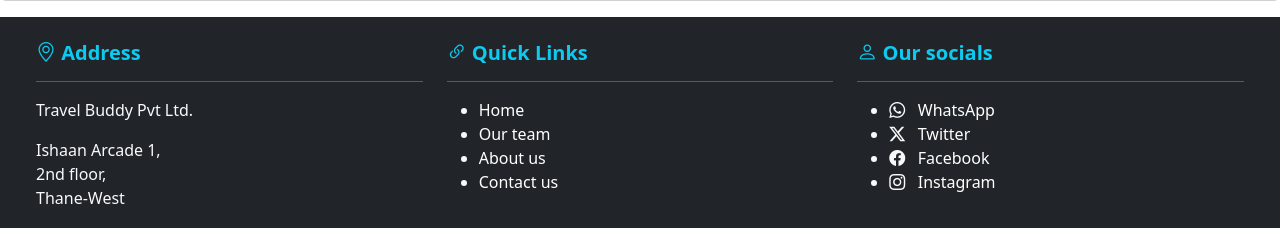
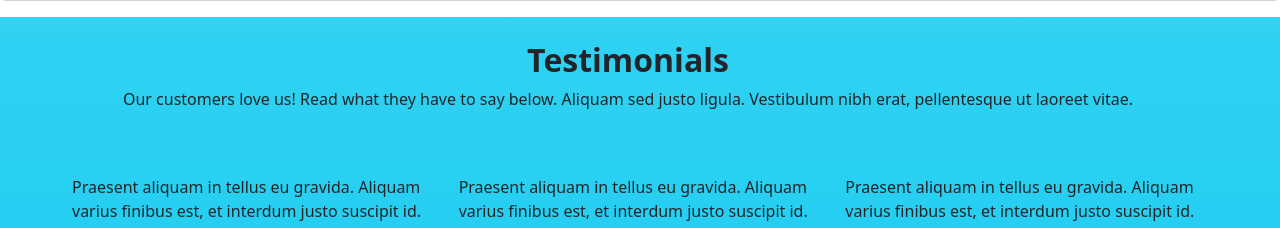
Before and after one commit to imAshutoshGupta/Travel_Agency, a Django app: page / in a window 1280 px wide. Shown: the part 3108-3336 px from the top of the page. Run offline with Django 4.2, Linux system fonts and the light colour scheme; some libraries are stand-ins or nearby versions.

Commit message:
landing page completed

```diff
--- a/Travel_Project/templates/landing/index.html
+++ b/Travel_Project/templates/landing/index.html
@@ -250,8 +250,51 @@
         alt="...">
     <div class="card-body">
         <h3 class="card-title text-center fw-bold">Card title</h3>
-        <p class="card-text text-center">This is a wider card with supporting text below as a natural lead-in to additional content.
+        <p class="card-text text-center">This is a wider card with supporting text below as a natural lead-in to
+            additional content.
             This content is a little bit longer.</p>
+    </div>
+</div>
+
+
+
+<div class="row bg-info opacity-10 bg-gradient mx-auto">
+    <div class="row mt-4">
+        <h2 class="text-center fw-bold">Testimonials </h2>
+        <p class="text-center">Our customers love us! Read what they have to say below. Aliquam sed justo ligula.
+            Vestibulum nibh erat, pellentesque ut laoreet vitae.</p>
+    </div>
+    <div class="row mx-auto p-5">
+        <div class="col-md-4">
+            <div class="box">
+                <p class="description">Praesent aliquam in tellus eu gravida. Aliquam varius finibus est, et
+                    interdum justo suscipit id.</p>
+            </div>
+            <div class="author"><img class="rounded-circle" src="https://i.imgur.com/o5uMfKo.jpg">
+                <h5 class="name">Carl Kent</h5>
+                <p class="title">Founder of Style Co.</p>
+            </div>
+        </div>
+        <div class="col-md-4">
+            <div class="box">
+                <p class="description">Praesent aliquam in tellus eu gravida. Aliquam varius finibus est, et
+                    interdum justo suscipit id.</p>
+            </div>
+            <div class="author"><img class="rounded-circle" src="https://i.imgur.com/o5uMfKo.jpg">
+                <h5 class="name">Carl Kent</h5>
+                <p class="title">Founder of Style Co.</p>
+            </div>
+        </div>
+        <div class="col-md-4">
+            <div class="box">
+                <p class="description">Praesent aliquam in tellus eu gravida. Aliquam varius finibus est, et
+                    interdum justo suscipit id.</p>
+            </div>
+            <div class="author"><img class="rounded-circle" src="https://i.imgur.com/o5uMfKo.jpg">
+                <h5 class="name">Carl Kent</h5>
+                <p class="title">Founder of Style Co.</p>
+            </div>
+        </div>
     </div>
 </div>
 
@@ -259,8 +302,4 @@
 
 
 
-
-
-
-
 {% endblock 'main' %}
```
